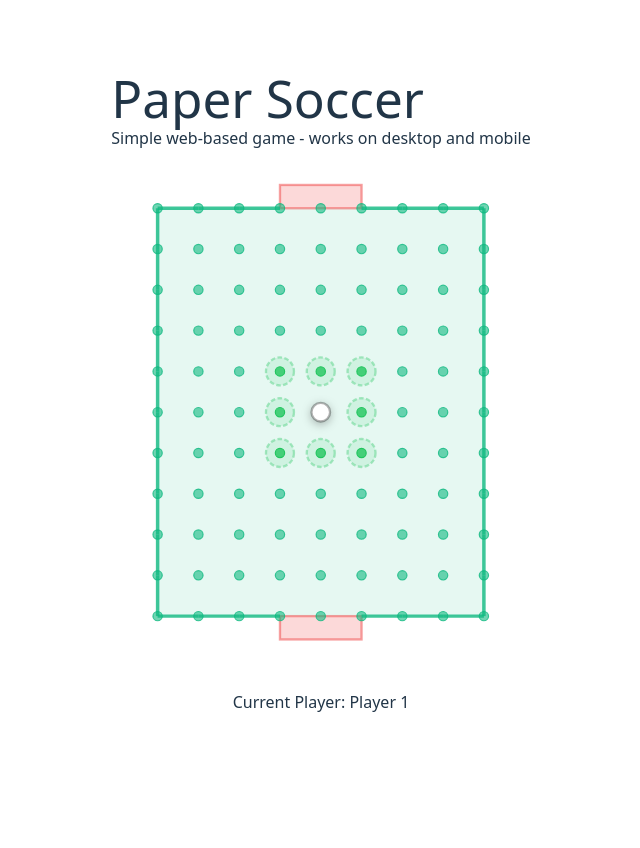
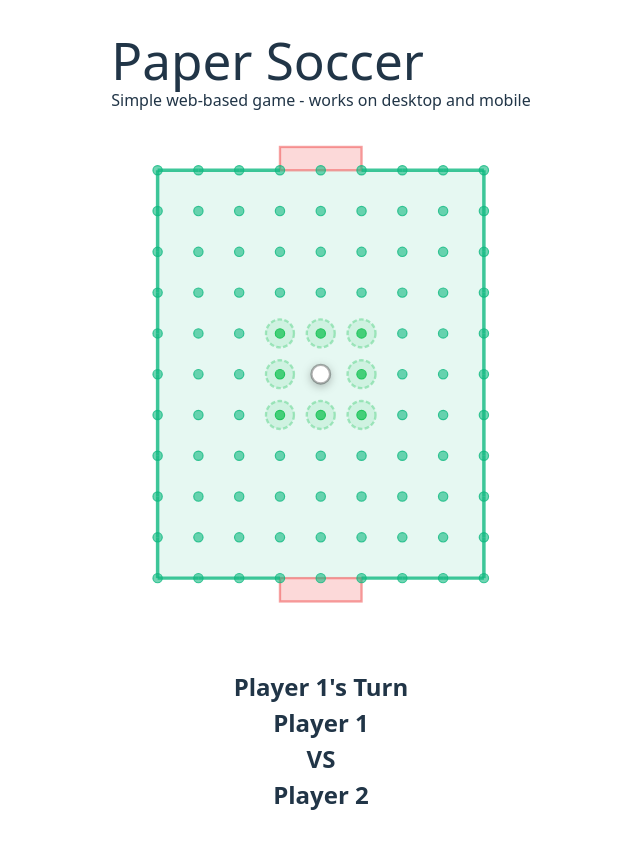
Before and after one commit to zbylon80/paper-soccer, a React (Vite) app: page / in a window 1280 px wide. Shown: the top 848 px of the page, without its empty margins (319-959 px from the left). Before the commit the page ends 800 px from the top, so only its background shows below. Built offline with nearby package versions, Linux system fonts and the light colour scheme.

Commit message:
feat: implement game state management with useGame hook and PlayerIndicator

```diff
--- a/src/App.tsx
+++ b/src/App.tsx
@@ -1,19 +1,16 @@
 import './index.css';
 import './styles/game.css';
-import { GameEngine, DEFAULT_CONFIG } from '@paper-soccer/core';
+import { DEFAULT_CONFIG } from '@paper-soccer/core';
 import type { Pos } from '@paper-soccer/core';
 import { GameBoard } from './components/GameBoard';
-import { useState } from 'react';
+import { PlayerIndicator } from './components/PlayerIndicator';
+import { useGame } from './hooks/useGame';
 
 export default function App() {
-  const [gameEngine] = useState(() => new GameEngine(DEFAULT_CONFIG));
-  const [gameState, setGameState] = useState(() => gameEngine.getState());
+  const { gameState, makeMove } = useGame(DEFAULT_CONFIG);
 
   const handleMove = (to: Pos) => {
-    const success = gameEngine.makeMove(to);
-    if (success) {
-      setGameState(gameEngine.getState());
-    }
+    makeMove(to);
   };
 
   return (
@@ -34,19 +31,7 @@ export default function App() {
         </div>
 
         <div className="game-controls mt-4">
-          <div className="text-center text-emerald-300">
-            Current Player: Player {gameState.current + 1}
-            {gameState.winner !== null && (
-              <div className="text-yellow-300 font-bold">
-                Player {gameState.winner + 1} Wins!
-              </div>
-            )}
-            {gameState.blockedLoser !== null && (
-              <div className="text-red-300 font-bold">
-                Player {gameState.blockedLoser + 1} is blocked!
-              </div>
-            )}
-          </div>
+          <PlayerIndicator gameState={gameState} />
         </div>
       </div>
     </div>
--- /dev/null
+++ b/src/components/PlayerIndicator.tsx
@@ -0,0 +1,72 @@
+import type { GameState } from '@paper-soccer/core';
+
+interface PlayerIndicatorProps {
+  gameState: GameState;
+}
+
+export function PlayerIndicator({ gameState }: PlayerIndicatorProps) {
+  const { current, winner, blockedLoser, extraTurn } = gameState;
+
+  // Determine the display status
+  const getGameStatus = () => {
+    if (winner !== null) {
+      return {
+        type: 'winner' as const,
+        message: `Player ${winner + 1} Wins!`,
+        className: 'text-yellow-300 font-bold'
+      };
+    }
+
+    if (blockedLoser !== null) {
+      return {
+        type: 'blocked' as const,
+        message: `Player ${blockedLoser + 1} is blocked!`,
+        className: 'text-red-300 font-bold'
+      };
+    }
+
+    return {
+      type: 'playing' as const,
+      message: `Player ${current + 1}'s Turn${extraTurn ? ' (Extra Turn)' : ''}`,
+      className: 'text-emerald-200'
+    };
+  };
+
+  const status = getGameStatus();
+
+  return (
+    <div className="player-indicator text-center py-4">
+      <div className="text-lg font-semibold mb-2">
+        <span className={status.className}>
+          {status.message}
+        </span>
+      </div>
+
+      {status.type === 'playing' && (
+        <div className="flex justify-center items-center space-x-4">
+          <div className={`player-badge px-3 py-1 rounded-full text-sm font-medium transition-all duration-200 ${
+            current === 0
+              ? 'bg-blue-500 text-white shadow-lg scale-110'
+              : 'bg-gray-600 text-gray-300'
+          }`}>
+            Player 1
+          </div>
+          <div className="text-emerald-400 font-bold">VS</div>
+          <div className={`player-badge px-3 py-1 rounded-full text-sm font-medium transition-all duration-200 ${
+            current === 1
+              ? 'bg-red-500 text-white shadow-lg scale-110'
+              : 'bg-gray-600 text-gray-300'
+          }`}>
+            Player 2
+          </div>
+        </div>
+      )}
+
+      {extraTurn && status.type === 'playing' && (
+        <div className="mt-2 text-xs text-yellow-200 animate-pulse">
+          Bounced off the edge - same player continues!
+        </div>
+      )}
+    </div>
+  );
+}
--- /dev/null
+++ b/src/hooks/useGame.ts
@@ -0,0 +1,46 @@
+import { useState, useCallback } from 'react';
+import { GameEngine, DEFAULT_CONFIG, type GameState, type GameConfig, type Pos } from '@paper-soccer/core';
+
+export interface UseGameReturn {
+  gameState: GameState;
+  makeMove: (to: Pos) => boolean;
+  undo: () => boolean;
+  reset: () => void;
+  canUndo: boolean;
+}
+
+export function useGame(config: GameConfig = DEFAULT_CONFIG): UseGameReturn {
+  const [engine] = useState(() => new GameEngine(config));
+  const [gameState, setGameState] = useState(() => engine.getState());
+
+  const makeMove = useCallback((to: Pos): boolean => {
+    const success = engine.makeMove(to);
+    if (success) {
+      setGameState(engine.getState());
+    }
+    return success;
+  }, [engine]);
+
+  const undo = useCallback((): boolean => {
+    const success = engine.undo();
+    if (success) {
+      setGameState(engine.getState());
+    }
+    return success;
+  }, [engine]);
+
+  const reset = useCallback((): void => {
+    engine.reset();
+    setGameState(engine.getState());
+  }, [engine]);
+
+  const canUndo = engine.getHistory().length > 0;
+
+  return {
+    gameState,
+    makeMove,
+    undo,
+    reset,
+    canUndo
+  };
+}
```
Also changed, not shown: .kiro/specs/cross-platform-multiplayer/tasks.md, 5 other files (tests, documents, lock files or other folders).
